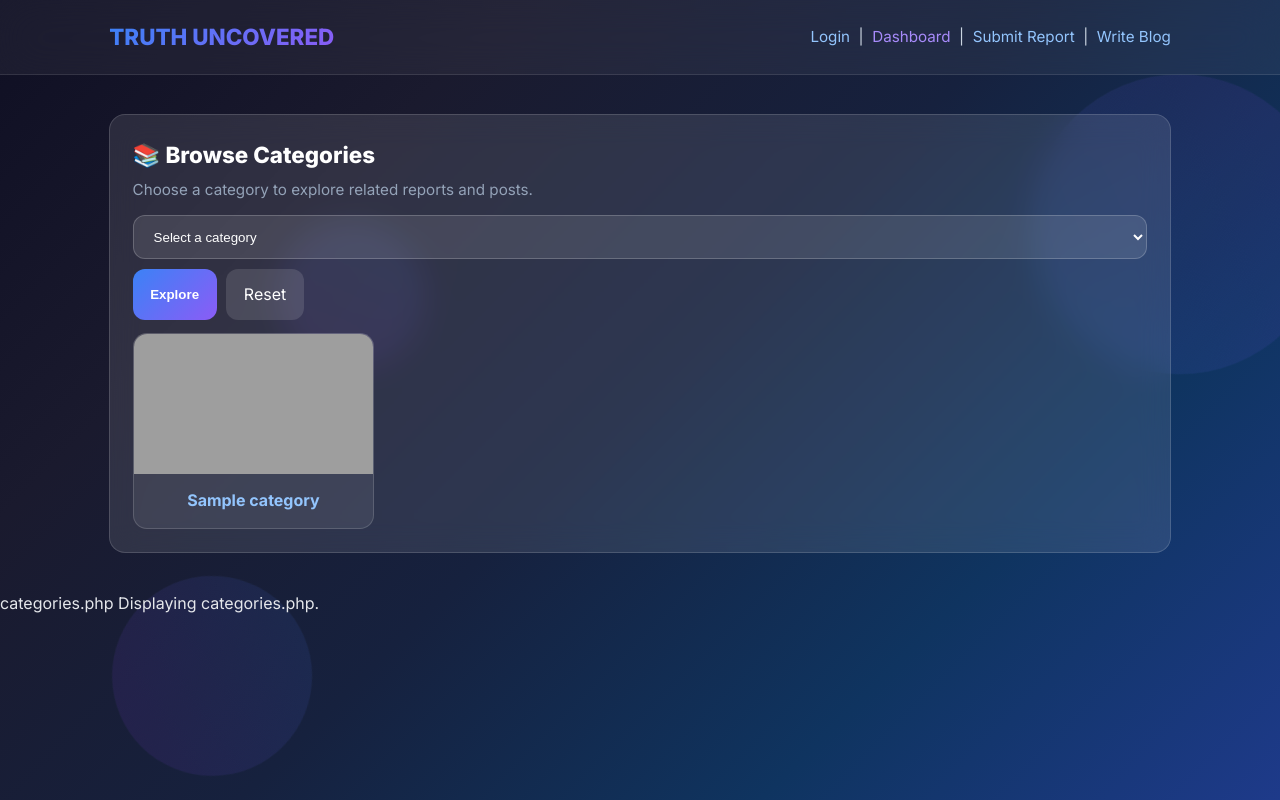
After one commit to IrfathAraSarika/Truth-Uncovered-cse370_project-, a PHP site: page /categories.php in a window 1280 px wide. The commit adds this page. Run offline with PHP 8.4, Linux system fonts and the light colour scheme; tables that the repository leaves empty or names only in its code hold one stand-in row (values such as "Sample post"); grey boxes are pictures that could not be loaded.

```diff
--- a/DBconnect.php
+++ b/DBconnect.php
@@ -10,9 +10,10 @@ $conn = new mysqli($servername, $username, $password, $dbname);
 // Check connection
 if ($conn->connect_error) {
     die("Connection failed: " . $conn->connect_error);
-// } else {
+ }
+//  else {
 //      echo "Connection successful<br>";
-}
+// }
 
 
 ?>
--- /dev/null
+++ b/categories.php
@@ -0,0 +1,225 @@
+
+<?php
+session_start();
+
+// Reuse DB connector if available
+if (file_exists(__DIR__ . '/DBconnect.php')) {
+    include __DIR__ . '/DBconnect.php';
+} else {
+    $conn = new mysqli('localhost', 'root', '', 'truth_uncovered');
+}
+
+if ($conn->connect_error) {
+    die('Connection failed: ' . $conn->connect_error);
+}
+mysqli_report(MYSQLI_REPORT_OFF);
+
+// Function to escape special characters for safety
+function h($v) {
+    return htmlspecialchars($v ?? '', ENT_QUOTES | ENT_SUBSTITUTE, 'UTF-8');
+}
+
+// Category defaults (for label lookup)
+$defaults = [
+    'corruption' => 'Corruption & Bribery',
+    'harassment' => 'Harassment & Abuse',
+    'infrastructure' => 'Infrastructure Issues',
+    'education' => 'Education System',
+    'healthcare' => 'Healthcare',
+    'environment' => 'Environmental Issues',
+    'success-story' => 'Success Story',
+    'awareness' => 'Public Awareness',
+    'other' => 'Other',
+];
+
+// Image map keyed by category slug (DB doesn't store image URLs)
+$imageMap = [
+    'corruption' => 'https://example.com/images/corruption.jpg',
+    'harassment' => 'https://example.com/images/harassment.jpg',
+    'infrastructure' => 'https://example.com/images/infrastructure.jpg',
+    'education' => 'https://example.com/images/education.jpg',
+    'healthcare' => 'https://example.com/images/healthcare.jpg',
+    'environment' => 'https://example.com/images/environment.jpg',
+    'success-story' => 'https://example.com/images/success_story.jpg',
+    'awareness' => 'https://example.com/images/awareness.jpg',
+    'other' => 'https://example.com/images/other.jpg',
+];
+
+// Placeholder image if category image not found
+$placeholderImg = 'https://images.unsplash.com/photo-1520607162513-77705c0f0d4a?q=80&w=1200&auto=format&fit=crop';
+
+// Load categories from DB (id, slug, name)
+$categories = [];
+$res = $conn->query("SELECT id, slug, name FROM categories ORDER BY name");
+
+if ($res) {
+    while ($row = $res->fetch_assoc()) {
+        $slug = (string)$row['slug'];
+        $categories[$slug] = [
+            'id' => (int)$row['id'],
+            'slug' => $slug,
+            'label' => (string)$row['name'],
+            'image' => $imageMap[$slug] ?? $placeholderImg,
+        ];
+    }
+}
+
+// Fallback if table is empty (default categories)
+if (empty($categories)) {
+    foreach ($defaults as $slug => $label) {
+        $categories[$slug] = [
+            'id' => null,
+            'slug' => $slug,
+            'label' => $label,
+            'image' => $imageMap[$slug] ?? $placeholderImg,
+        ];
+    }
+}
+
+// Get selected category from URL query string
+$selected = trim($_GET['category'] ?? '');
+$selectedInfo = $selected && isset($categories[$selected]) ? $categories[$selected] : null;
+
+// Fetch blogposts for the selected category
+$blogposts = [];
+if ($selectedInfo) {
+    $stmt = $conn->prepare("SELECT Post_ID, Title, Content, Author_ID, Date_Published, Published_At, Status FROM blogposts WHERE Category = ? AND Status = 'published' ORDER BY Published_At DESC");
+    $stmt->bind_param('s', $selected);
+    $stmt->execute();
+    $result = $stmt->get_result();
+    while ($row = $result->fetch_assoc()) {
+        $blogposts[] = $row;
+    }
+    $stmt->close();
+}
+?>
+
+<!DOCTYPE html>
+<html lang="en">
+<head>
+    <meta charset="UTF-8" />
+    <meta name="viewport" content="width=device-width, initial-scale=1.0" />
+    <title>Categories - Truth Uncovered</title>
+    <link href="https://fonts.googleapis.com/css2?family=Inter:wght@400;600;700;800&display=swap" rel="stylesheet">
+    <style>
+        * { margin: 0; padding: 0; box-sizing: border-box; }
+        body { font-family: 'Inter', -apple-system, BlinkMacSystemFont, sans-serif; line-height: 1.6; color: #e5e7eb; background: linear-gradient(135deg, #0f0f23 0%, #1a1a2e 25%, #16213e 50%, #0f3460 75%, #1e3a8a 100%); min-height: 100vh; overflow-x: hidden; }
+        .bg-animation { position: fixed; inset: 0; pointer-events: none; z-index: -1; }
+        .floating-orb { position: absolute; border-radius: 50%; background: linear-gradient(45deg, rgba(59,130,246,.1), rgba(147,51,234,.1)); animation: float 6s ease-in-out infinite; }
+        .orb1 { width: 300px; height: 300px; top: 10%; left: 80%; animation-delay: 0s; }
+        .orb2 { width: 200px; height: 200px; top: 70%; left: 10%; animation-delay: 2s; }
+        .orb3 { width: 150px; height: 150px; top: 30%; left: 20%; animation-delay: 4s; }
+        @keyframes float { 0%, 100% { transform: translate(0, 0) rotate(0); } 33% { transform: translate(30px, -30px) rotate(120deg); } 66% { transform: translate(-20px, 20px) rotate(240deg); } }
+        header { background: rgba(255,255,255,.05); backdrop-filter: blur(20px); border-bottom: 1px solid rgba(255,255,255,.1); position: sticky; top: 0; z-index: 100; }
+        nav { display: flex; justify-content: space-between; align-items: center; padding: 1rem 1.2rem; }
+        .logo { font-size: 1.4rem; font-weight: 800; background: linear-gradient(135deg, #3b82f6, #8b5cf6); -webkit-background-clip: text; -webkit-text-fill-color: transparent; background-clip: text; }
+        .container { max-width: 1100px; margin: 0 auto; padding: 1.2rem; }
+        .glass { background: rgba(255,255,255,.1); backdrop-filter: blur(15px); border: 1px solid rgba(255,255,255,.15); border-radius: 16px; padding: 1.4rem; margin: 1.2rem 0; color: #e2e8f0; }
+        .title { color: #fff; font-weight: 800; font-size: 1.4rem; margin-bottom: .3rem; }
+        .muted { color: #94a3b8; font-size: .95rem; }
+        .grid { display: grid; grid-template-columns: repeat(auto-fill, minmax(240px, 1fr)); gap: 1rem; }
+        .card { background: rgba(255,255,255,0.08); border: 1px solid rgba(255,255,255,0.15); border-radius: 14px; overflow: hidden; cursor: pointer; transition: .25s transform ease, .25s box-shadow ease; }
+        .card:hover { transform: translateY(-2px); box-shadow: 0 10px 26px rgba(0,0,0,.25); }
+        .img { width: 100%; height: 140px; object-fit: cover; display: block; }
+        .label { padding: .9rem 1rem; text-align: center; font-weight: 700; color: #93c5fd; }
+        .selector { display: flex; gap: .6rem; flex-wrap: wrap; margin: .8rem 0; }
+        .input, .select { width: 100%; padding: .8rem 1rem; border-radius: 12px; border: 1px solid rgba(255,255,255,.2); background: rgba(255,255,255,.1); color: #fff; outline: none; }
+        .primary-btn { padding: .8rem 1.1rem; background: linear-gradient(135deg, #3b82f6, #8b5cf6); color: #fff; border: none; border-radius: 12px; cursor: pointer; font-weight: 700; }
+        .link-btn { padding: .8rem 1.1rem; background: rgba(255,255,255,.12); color: #fff; border-radius: 12px; text-decoration: none; display: inline-block; }
+        .highlight { padding: 1rem; border-left: 4px solid #3b82f6; background: rgba(59,130,246,.12); border-radius: 10px; }
+        .blog-list { margin-top: 2rem; }
+        .blog-card { background: rgba(255,255,255,0.07); border: 1px solid rgba(59,130,246,0.13); border-radius: 12px; margin-bottom: 1.2rem; padding: 1.2rem 1.2rem 1rem 1.2rem; }
+        .blog-title { color: #38bdf8; font-size: 1.15rem; font-weight: 700; margin-bottom: .5rem; }
+        .blog-meta { color: #a5b4fc; font-size: .93rem; margin-bottom: .7rem; }
+        .blog-content { color: #e0e7ef; font-size: 1rem; line-height: 1.7; }
+        .no-posts { color: #fca5a5; background: rgba(239,68,68,0.08); border-radius: 8px; padding: 1rem; margin-top: 1.5rem; }
+    </style>
+</head>
+<body>
+<div class="bg-animation">
+    <div class="floating-orb orb1"></div>
+    <div class="floating-orb orb2"></div>
+    <div class="floating-orb orb3"></div>
+</div>
+<header>
+    <nav class="container">
+        <div class="logo">TRUTH UNCOVERED</div>
+        <div style="color:#cbd5e1;font-size:.95rem;">
+            <?php if (isset($_SESSION['username'])): ?>
+                Welcome, <strong style="color:#fff;"><?= h($_SESSION['username']) ?></strong>
+            <?php elseif (isset($_SESSION['email'])): ?>
+                Logged in as <strong style="color:#fff;"><?= h($_SESSION['email']) ?></strong>
+            <?php else: ?>
+                <a href="login.php" style="color:#93c5fd;text-decoration:none;">Login</a>
+            <?php endif; ?>
+            &nbsp;|&nbsp; <a href="index.php" style="color:#a78bfa;text-decoration:none;">Dashboard</a>
+            &nbsp;|&nbsp; <a href="report_submission.php" style="color:#93c5fd;text-decoration:none;">Submit Report</a>
+            &nbsp;|&nbsp; <a href="blogposts.php" style="color:#93c5fd;text-decoration:none;">Write Blog</a>
+        </div>
+    </nav>
+</header>
+
+<main class="container">
+    <section class="glass">
+        <div class="title">📚 Browse Categories</div>
+        <p class="muted">Choose a category to explore related reports and posts.</p>
+
+        <form class="selector" method="get" action="">
+            <select name="category" class="select" required>
+                <option value="">Select a category</option>
+                <?php foreach ($categories as $slug => $cat): ?>
+                    <option value="<?= h($slug) ?>" <?= $selected === $slug ? 'selected' : '' ?>><?= h($cat['label']) ?></option>
+                <?php endforeach; ?>
+            </select>
+            <button type="submit" class="primary-btn">Explore</button>
+            <a class="link-btn" href="<?= h($_SERVER['PHP_SELF']) ?>">Reset</a>
+        </form>
+
+        <?php if ($selectedInfo): ?>
+            <div class="glass" style="margin:.8rem 0;">
+                <div class="title" style="font-size:1.1rem;"><?= h($selectedInfo['label']) ?></div>
+                <div class="highlight" style="margin-top:.6rem;">
+                    Explore all reports and blogs related to <strong><?= h($selectedInfo['label']) ?></strong>.
+                </div>
+                <img src="<?= h($selectedInfo['image']) ?>" alt="<?= h($selectedInfo['label']) ?>" style="width:100%;border-radius:12px;margin-top:12px;"/>
+                <div style="margin-top:.8rem;display:flex;gap:.6rem;flex-wrap:wrap;">
+                    <a class="primary-btn" href="report_submission.php?prefill_category=<?= h($selectedInfo['slug']) ?>">Submit a Report</a>
+                    <a class="link-btn" href="category_posts.php?category=<?= h($selectedInfo['slug']) ?>">View Posts</a>
+                </div>
+            </div>
+
+            <div class="blog-list">
+                <div class="title" style="font-size:1.1rem;margin-bottom:.7rem;">📝 Blog Posts in "<?= h($selectedInfo['label']) ?>"</div>
+                <?php if (count($blogposts) > 0): ?>
+                    <?php foreach ($blogposts as $post): ?>
+                        <div class="blog-card">
+                            <div class="blog-title"><?= h($post['Title']) ?></div>
+                            <div class="blog-meta">
+                                Published: <?= date('F j, Y', strtotime($post['Published_At'])) ?>
+                                <?php if (!empty($post['Author_ID'])): ?>
+                                    | Author ID: <?= (int)$post['Author_ID'] ?>
+                                <?php endif; ?>
+                                | Status: <?= h(ucfirst($post['Status'])) ?>
+                            </div>
+                            <div class="blog-content"><?= nl2br(h(mb_strimwidth($post['Content'], 0, 400, '...'))) ?></div>
+                        </div>
+                    <?php endforeach; ?>
+                <?php else: ?>
+                    <div class="no-posts">No blog posts found in this category.</div>
+                <?php endif; ?>
+            </div>
+        <?php endif; ?>
+
+        <div class="grid">
+            <?php foreach ($categories as $slug => $cat): ?>
+                <div class="card" onclick="window.location='?category=<?= h($slug) ?>'">
+                    <img class="img" src="<?= h($cat['image']) ?>" alt="<?= h($cat['label']) ?>">
+                    <div class="label"><?= h($cat['label']) ?></div>
+                </div>
+            <?php endforeach; ?>
+        </div>
+    </section>
+</main>
+</body>
+categories.php
+Displaying categories.php.
--- a/login.php
+++ b/login.php
@@ -24,7 +24,7 @@ if ($_SERVER["REQUEST_METHOD"] === "POST") {
             if (!empty($user['Password']) && password_verify($password, $user['Password'])) {
                 $_SESSION['user_id'] = $user['User_ID'];
                 $_SESSION['email']   = $user['Email'];
-                  $_SESSION['username'] = $user['Name'];
+                 $_SESSION['username'] = $user['Name'];
                 header("Location: index.php");
                 exit;
             }
```
Also changed, not shown: blogposts.php (added, +259 -0 lines), index.php (+13 -4 lines), raisa.php (deleted).
